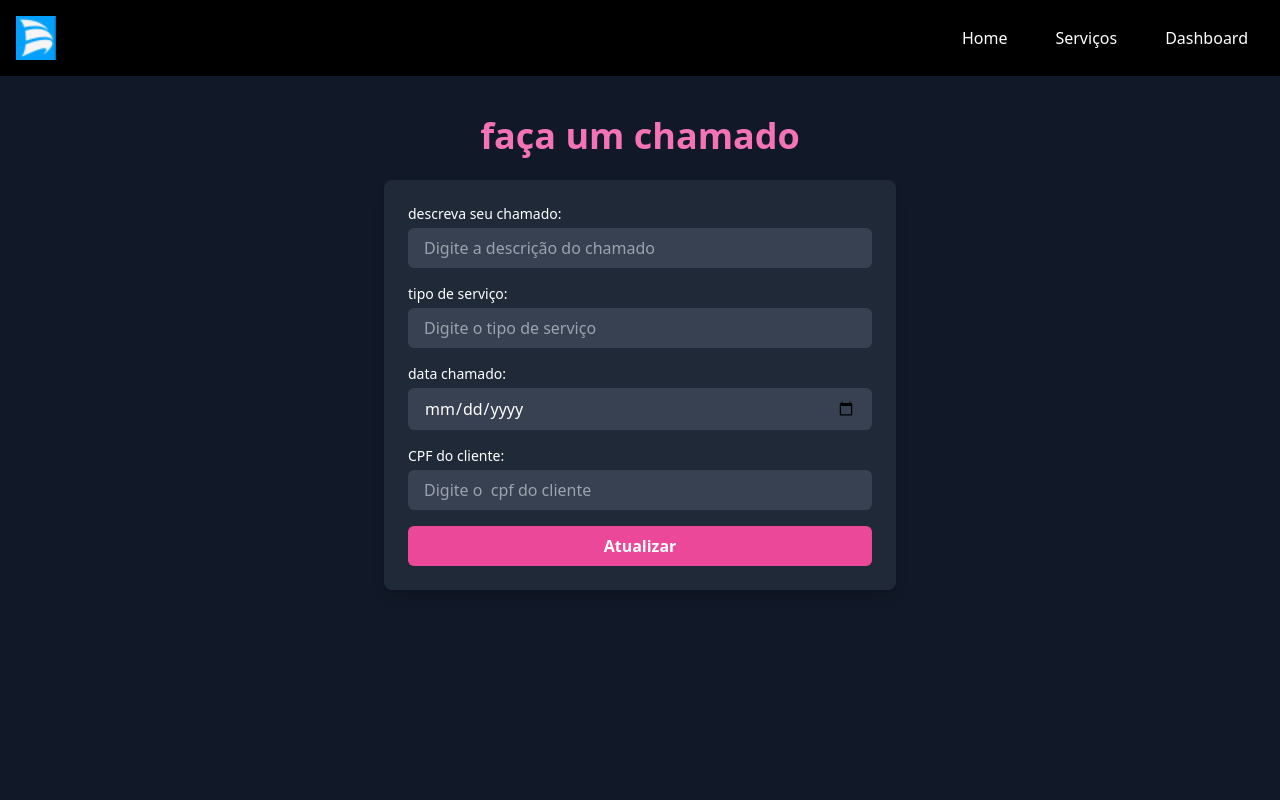
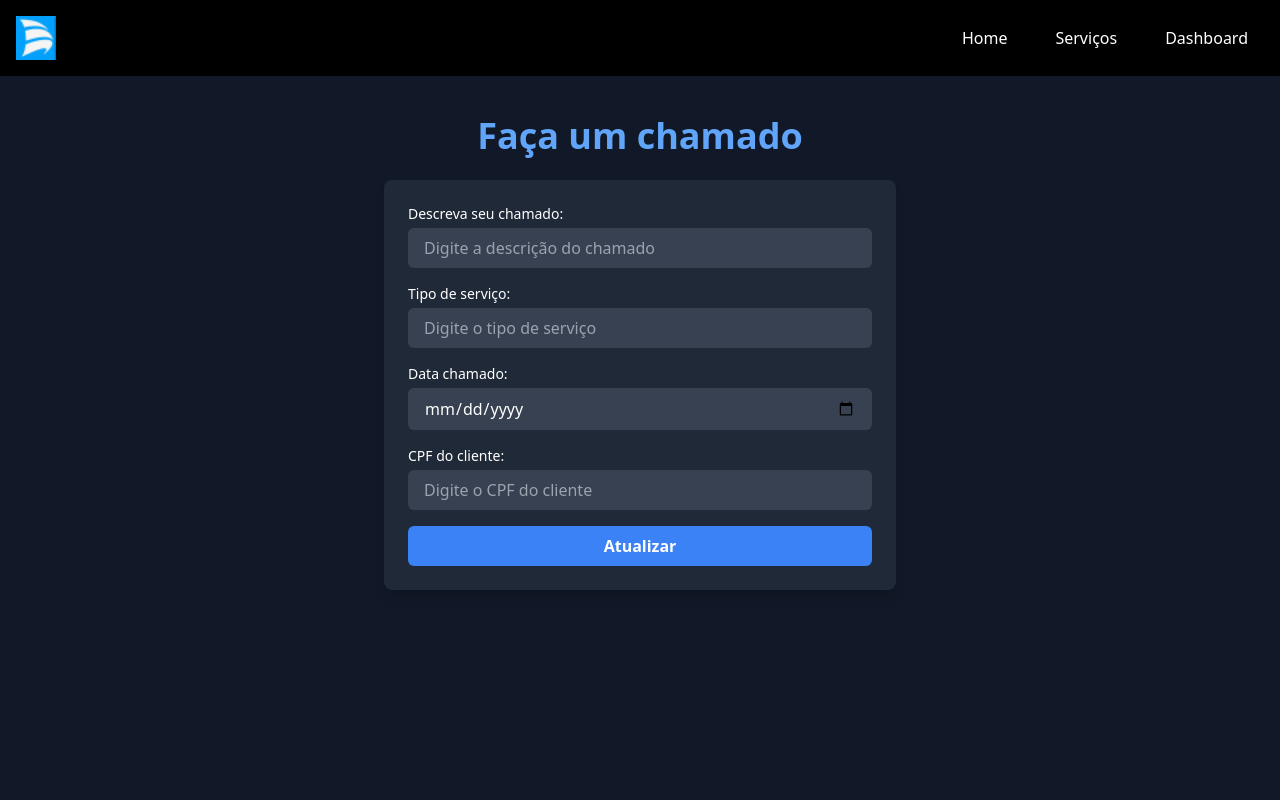
Before and after one commit to gustavoreislima13/FRONT-END-DESIGN-ENGINEERING, a Next.js app in the folder interna/: page /chamado/cad-chamado in a window 1280 px wide. Shown: the top 800 px of the page. Built offline with nearby package versions, Linux system fonts and the light colour scheme.

Commit message:
alterando as cores do chamado

```diff
--- a/interna/src/app/chamado/cad-chamado/page.tsx
+++ b/interna/src/app/chamado/cad-chamado/page.tsx
@@ -32,7 +32,7 @@ export default function CadChamado() {
             });
 
             if (response.ok) {
-                alert("chamado cadastrado com sucesso.");
+                alert("Chamado cadastrado com sucesso.");
                 setChamado({
                     id_chamado: 0.0,
                     descricao: "",
@@ -49,44 +49,44 @@ export default function CadChamado() {
 
     return (
         <div className="min-h-screen bg-gray-900 text-white flex flex-col items-center py-10 px-4">
-        <h1 className="text-3xl md:text-4xl font-bold text-pink-400 mb-6">faça um chamado</h1>
+            <h1 className="text-3xl md:text-4xl font-bold text-blue-400 mb-6">Faça um chamado</h1>
             <div className="bg-gray-800 p-6 rounded-lg shadow-lg w-full max-w-md md:max-w-lg">
                 <form onSubmit={handleSubmit} className="space-y-4">
                     <div>
-                    <label htmlFor="idDesc" className="block text-sm font-medium mb-1">descreva seu chamado:</label>
+                        <label htmlFor="idDesc" className="block text-sm font-medium mb-1">Descreva seu chamado:</label>
                         <input
                             type="text"
                             name="descricao"
                             id="idDesc"
                             value={chamado.descricao}
-                        onChange={(evento) =>handleChange(evento)}
+                            onChange={(evento) => handleChange(evento)}
                             placeholder="Digite a descrição do chamado"
                             required
-                        className="w-full px-4 py-2 rounded-md bg-gray-700 text-white placeholder-gray-400 focus:outline-none focus:ring-2 focus:ring-pink-500"
+                            className="w-full px-4 py-2 rounded-md bg-gray-700 text-white placeholder-gray-400 focus:outline-none focus:ring-2 focus:ring-blue-500"
                         />
                     </div>
                     <div>
-                    <label htmlFor="idServico" className="block text-sm font-medium mb-1">tipo de serviço:</label>
+                        <label htmlFor="idServico" className="block text-sm font-medium mb-1">Tipo de serviço:</label>
                         <input
                             type="text"
                             name="tipo_servico"
                             id="idServico"
                             value={chamado.tipo_servico}
-                        onChange={(evento) =>handleChange(evento)}
+                            onChange={(evento) => handleChange(evento)}
                             placeholder="Digite o tipo de serviço"
                             required
-                        className="w-full px-4 py-2 rounded-md bg-gray-700 text-white placeholder-gray-400 focus:outline-none focus:ring-2 focus:ring-pink-500"
+                            className="w-full px-4 py-2 rounded-md bg-gray-700 text-white placeholder-gray-400 focus:outline-none focus:ring-2 focus:ring-blue-500"
                         />
                     </div>
                     <div>
-                    <label htmlFor="idData" className="block text-sm font-medium mb-1">data chamado:</label>
+                        <label htmlFor="idData" className="block text-sm font-medium mb-1">Data chamado:</label>
                         <input
                             type="date"
                             name="data_chamado"
                             id="idData"
                             value={chamado.data_chamado}
-                        onChange={(evento) =>handleChange(evento)}
-                        className="w-full px-4 py-2 rounded-md bg-gray-700 text-white placeholder-gray-400 focus:outline-none focus:ring-2 focus:ring-pink-500"
+                            onChange={(evento) => handleChange(evento)}
+                            className="w-full px-4 py-2 rounded-md bg-gray-700 text-white placeholder-gray-400 focus:outline-none focus:ring-2 focus:ring-blue-500"
                         />
                     </div>
                     <div>
@@ -96,16 +96,16 @@ export default function CadChamado() {
                             name="clientes_cpf"
                             id="idCpf"
                             value={chamado.clientes_cpf}
-                        onChange={(evento) =>handleChange(evento)}
-                        placeholder="Digite o  cpf do cliente"
+                            onChange={(evento) => handleChange(evento)}
+                            placeholder="Digite o CPF do cliente"
                             required
-                        className="w-full px-4 py-2 rounded-md bg-gray-700 text-white focus:outline-none focus:ring-2 focus:ring-pink-500"
+                            className="w-full px-4 py-2 rounded-md bg-gray-700 text-white focus:outline-none focus:ring-2 focus:ring-blue-500"
                         />
                     </div>
                     <div>
                         <button
                             type="submit"
-                        className="w-full bg-pink-500 text-white py-2 rounded-md hover:bg-pink-600 transition font-semibold focus:outline-none focus:ring-2 focus:ring-pink-400"
+                            className="w-full bg-blue-500 text-white py-2 rounded-md hover:bg-blue-600 transition font-semibold focus:outline-none focus:ring-2 focus:ring-blue-400"
                         >
                             Atualizar
                         </button>
@@ -113,6 +113,5 @@ export default function CadChamado() {
                 </form>
             </div>
         </div>
-
     );
 }
```
Lines whose indentation alone changed are shown as unchanged.
